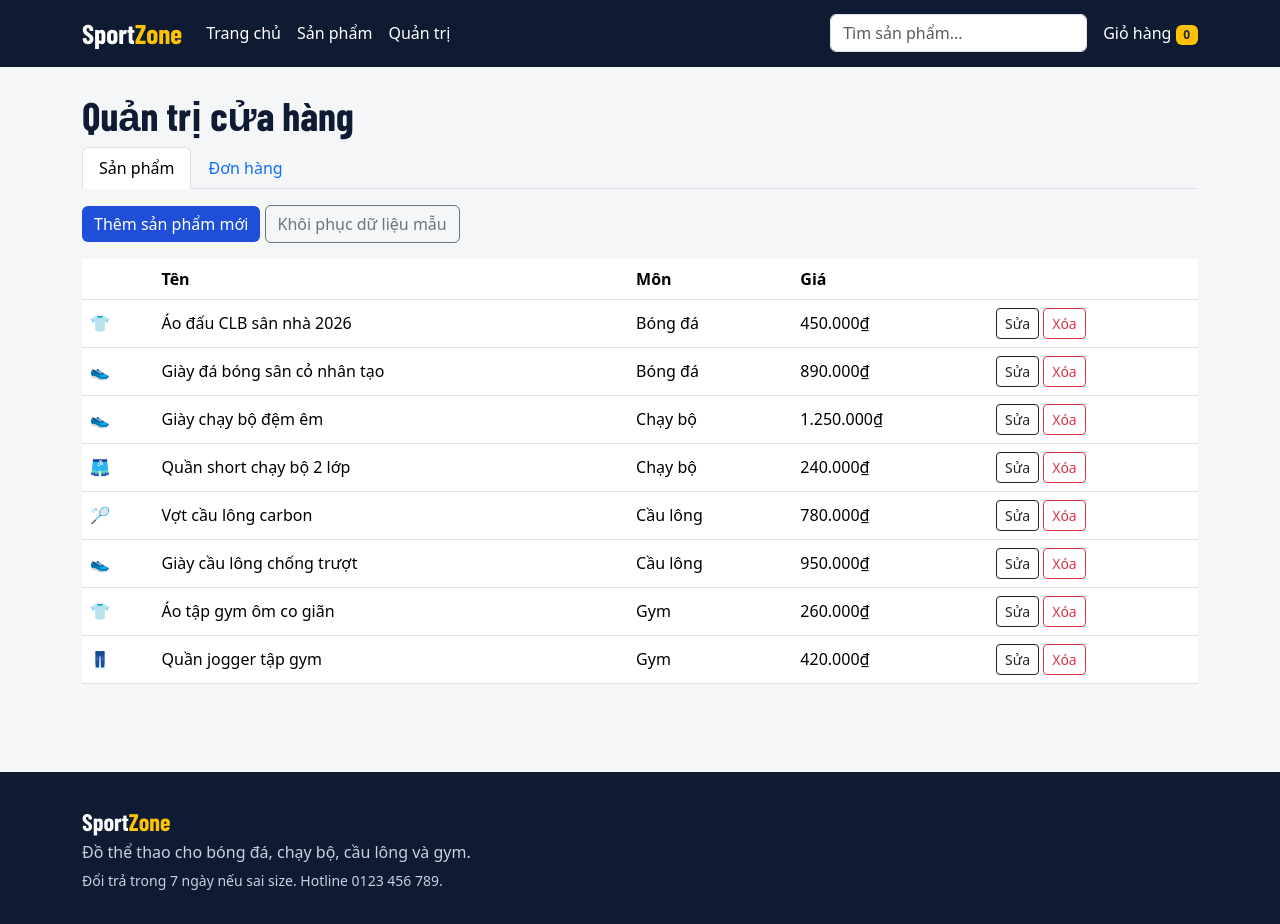
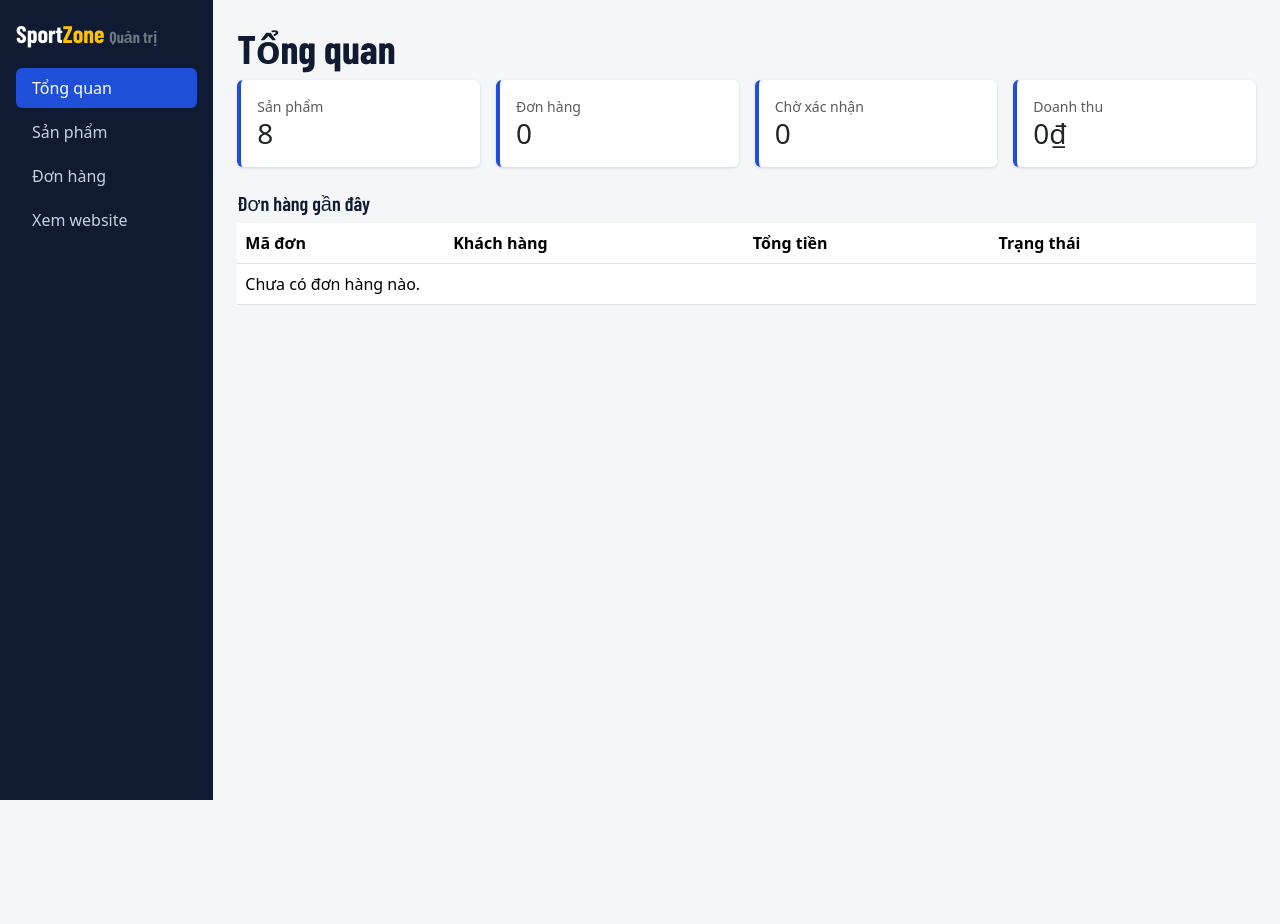
Before and after one commit to liutiudiu48/Project-2_DangHongPhuc_12524W.2, a plain HTML site: page admin.html in a window 1280 px wide. After the commit the page ends 800 px from the top, so only its background shows below. Drawn offline with nearby package versions, Linux system fonts and the light colour scheme.

Commit message:
Giao diện quản trị có sidebar và trang tổng quan

```diff
--- a/admin.html
+++ b/admin.html
@@ -9,19 +9,37 @@
   <link href="css/style.css" rel="stylesheet">
 </head>
 <body data-page="admin">
-  <header id="site-header"></header>
+  <div class="container-fluid">
+    <div class="row">
 
-  <main class="container py-4" id="app">
-    <h1>Quản trị cửa hàng</h1>
+      <!-- Menu bên trái -->
+      <aside class="col-md-2 adm-side p-3">
+        <a class="brand fs-4 text-decoration-none d-block mb-3" href="admin.html">Sport<b>Zone</b> <small class="fs-6 text-secondary">Quản trị</small></a>
+        <nav class="nav flex-row flex-md-column gap-1" id="adm-nav">
+          <button class="nav-link text-start active" data-view="dash">Tổng quan</button>
+          <button class="nav-link text-start" data-view="prod">Sản phẩm</button>
+          <button class="nav-link text-start" data-view="order">Đơn hàng</button>
+          <a class="nav-link text-start" href="index.html">Xem website</a>
+        </nav>
+      </aside>
 
-    <ul class="nav nav-tabs mb-3">
-      <li class="nav-item"><button class="nav-link active" data-bs-toggle="tab" data-bs-target="#t1">Sản phẩm</button></li>
-      <li class="nav-item"><button class="nav-link" data-bs-toggle="tab" data-bs-target="#t2">Đơn hàng</button></li>
-    </ul>
+      <!-- Nội dung -->
+      <main class="col-md-10 p-4" id="app">
 
-    <div class="tab-content">
-      <!-- Tab sản phẩm -->
-      <div class="tab-pane fade show active" id="t1">
+        <section id="v-dash" class="view">
+          <h1>Tổng quan</h1>
+          <div class="row g-3 mb-4" id="stats"></div>
+          <h2 class="h5">Đơn hàng gần đây</h2>
+          <div class="table-responsive">
+            <table class="table align-middle">
+              <thead><tr><th>Mã đơn</th><th>Khách hàng</th><th>Tổng tiền</th><th>Trạng thái</th></tr></thead>
+              <tbody id="recent"></tbody>
+            </table>
+          </div>
+        </section>
+
+        <section id="v-prod" class="view d-none">
+          <h1>Quản lý sản phẩm</h1>
           <div class="mb-3">
             <button id="addp" class="btn btn-main">Thêm sản phẩm mới</button>
             <button id="reset" class="btn btn-outline-secondary">Khôi phục dữ liệu mẫu</button>
@@ -32,18 +50,17 @@
               <tbody id="tp"></tbody>
             </table>
           </div>
-      </div>
+        </section>
 
-      <!-- Tab đơn hàng -->
-      <div class="tab-pane fade" id="t2">
+        <section id="v-order" class="view d-none">
+          <h1>Quản lý đơn hàng</h1>
           <div class="table-responsive">
             <table class="table align-middle">
               <thead><tr><th>Mã đơn</th><th>Khách hàng</th><th>Sản phẩm</th><th>Tổng tiền</th><th>Trạng thái</th></tr></thead>
               <tbody id="to"></tbody>
             </table>
           </div>
-      </div>
-    </div>
+        </section>
 
         <!-- Cửa sổ thêm / sửa sản phẩm -->
         <div class="modal fade" id="pmod">
@@ -68,9 +85,10 @@
             </form>
           </div>
         </div>
+
       </main>
-
-  <footer id="site-footer"></footer>
+    </div>
+  </div>
 
   <script src="https://code.jquery.com/jquery-3.7.1.min.js"></script>
   <script src="https://cdn.jsdelivr.net/npm/bootstrap@5.3.3/dist/js/bootstrap.bundle.min.js"></script>
--- a/css/style.css
+++ b/css/style.css
@@ -21,3 +21,10 @@ footer { background: var(--ink); color: #c9d1e0; margin-top: 3rem; padding: 2rem
 .size-btn.on { background: var(--ink); color: #fff; }
 .is-warn { outline: 2px solid #dc3545; border-radius: 6px; padding: 6px; }
 .toast-msg { position: fixed; right: 16px; bottom: 16px; background: var(--ink); color: #fff; padding: 10px 16px; border-radius: 6px; display: none; z-index: 2000; }
+/* ===== Trang quản trị ===== */
+.adm-side { background: var(--ink); }
+@media (min-width: 768px) { .adm-side { min-height: 100vh; } }
+.adm-side .nav-link { color: #c9d1e0; border: 0; background: none; border-radius: 6px; }
+.adm-side .nav-link:hover { background: rgba(255,255,255,.08); }
+.adm-side .nav-link.active { background: var(--blue); color: #fff; }
+.stat { border-left: 4px solid var(--blue); }
--- a/js/main.js
+++ b/js/main.js
@@ -444,6 +444,7 @@ function checkoutPage() {
   });
 }
 // ===== PHẦN 8: Trang quản trị =====
+// ===== PHẦN 8: Trang quản trị =====
 const STATUS = ['Chờ xác nhận', 'Đã xác nhận', 'Đang giao', 'Đã giao'];
 
 function adminPage() {
@@ -452,9 +453,40 @@ function adminPage() {
   const saveProducts = ps => localStorage.setItem('products', JSON.stringify(ps));
   const saveOrders = os => localStorage.setItem('orders', JSON.stringify(os));
 
-  // Vẽ lại hai bảng: sản phẩm và đơn hàng
+  // Chuyển giữa các mục của menu bên trái: ẩn hết, chỉ hiện mục được chọn
+  const show = v => {
+    $('.view').addClass('d-none');
+    $('#v-' + v).removeClass('d-none');
+    $('#adm-nav button').removeClass('active').filter('[data-view=' + v + ']').addClass('active');
+  };
+  $('#adm-nav').on('click', 'button', function () { show($(this).data('view')); });
+
+  // Vẽ lại toàn bộ dữ liệu: tổng quan, bảng sản phẩm, bảng đơn hàng
   const draw = () => {
-    $('#tp').html(products().map(p => `
+    const ps = products(), os = getOrders();
+
+    // --- Tổng quan: 4 ô số liệu ---
+    const stats = [
+      ['Sản phẩm', ps.length],
+      ['Đơn hàng', os.length],
+      ['Chờ xác nhận', os.filter(o => o.status === 'Chờ xác nhận').length],
+      ['Doanh thu', money(os.reduce((s, o) => s + o.total, 0))]
+    ];
+    $('#stats').html(stats.map(s => `
+      <div class="col-6 col-lg-3">
+        <div class="card stat p-3">
+          <small class="text-muted">${s[0]}</small>
+          <div class="h3 mb-0">${s[1]}</div>
+        </div>
+      </div>`).join(''));
+
+    // --- Tổng quan: 5 đơn gần nhất (đơn mới luôn nằm đầu danh sách) ---
+    $('#recent').html(os.slice(0, 5).map(o => `
+      <tr><td>${o.id}</td><td>${esc(o.name)}</td><td>${money(o.total)}</td><td>${o.status}</td></tr>`).join('')
+      || '<tr><td colspan="4">Chưa có đơn hàng nào.</td></tr>');
+
+    // --- Bảng sản phẩm ---
+    $('#tp').html(ps.map(p => `
       <tr>
         <td>${p.icon}</td>
         <td>${esc(p.name)}</td>
@@ -466,7 +498,8 @@ function adminPage() {
         </td>
       </tr>`).join(''));
 
-    $('#to').html(getOrders().map((o, i) => `
+    // --- Bảng đơn hàng ---
+    $('#to').html(os.map((o, i) => `
       <tr>
         <td>${o.id}<br><small>${o.date}</small></td>
         <td>${esc(o.name)}<br><small>${esc(o.phone)}</small></td>
@@ -483,14 +516,14 @@ function adminPage() {
   // Đổ danh mục vào ô chọn môn trong form
   $('#pc').html(CATS.map(c => `<option value="${c.id}">${c.name}</option>`).join(''));
 
-  // Nút "Thêm sản phẩm mới": xóa trắng form (pid rỗng nghĩa là đang thêm mới)
+  // Thêm sản phẩm mới: xóa trắng form (pid rỗng nghĩa là đang thêm mới)
   $('#addp').click(() => {
     $('#pf')[0].reset();
     $('#pid').val('');
     modal.show();
   });
 
-  // Nút Sửa: điền thông tin sản phẩm vào form; nút Xóa: hỏi lại rồi xóa
+  // Sửa: điền thông tin vào form. Xóa: hỏi lại rồi xóa
   $('#tp')
     .on('click', '.ed', function () {
       const p = products().find(x => x.id == $(this).data('id'));
@@ -530,9 +563,9 @@ function adminPage() {
     }
 
     if (id) {
-      Object.assign(ps.find(x => x.id == id), d, { icon: CAT(cat).icon });   // sửa
+      Object.assign(ps.find(x => x.id == id), d, { icon: CAT(cat).icon });
     } else {
-      ps.push({                                                              // thêm mới
+      ps.push({
         ...d,
         id: Math.max(0, ...ps.map(x => x.id)) + 1,
         icon: CAT(cat).icon,
@@ -548,11 +581,12 @@ function adminPage() {
     toast('Đã lưu sản phẩm');
   });
 
-  // Đổi trạng thái đơn hàng
+  // Đổi trạng thái đơn hàng, vẽ lại để ô "Chờ xác nhận" ở Tổng quan cập nhật theo
   $('#to').on('change', '.st', function () {
     const os = getOrders();
     os[$(this).data('i')].status = $(this).val();
     saveOrders(os);
+    draw();
     toast('Đã cập nhật trạng thái');
   });
 
```
Lines whose indentation alone changed are shown as unchanged.
